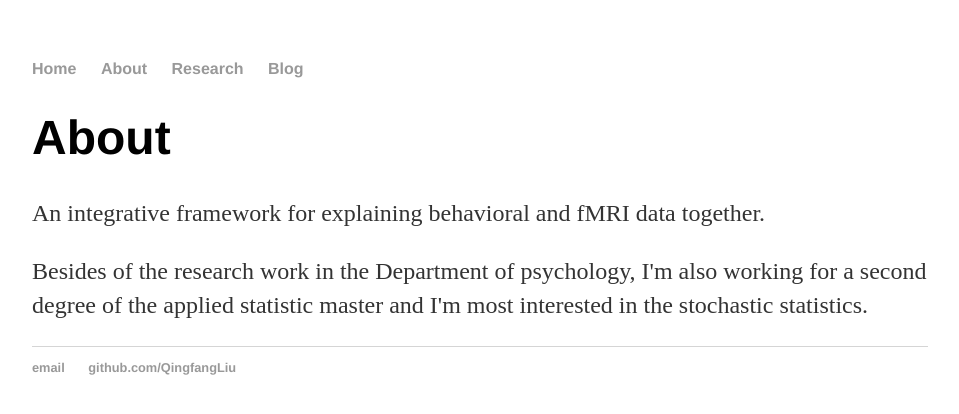
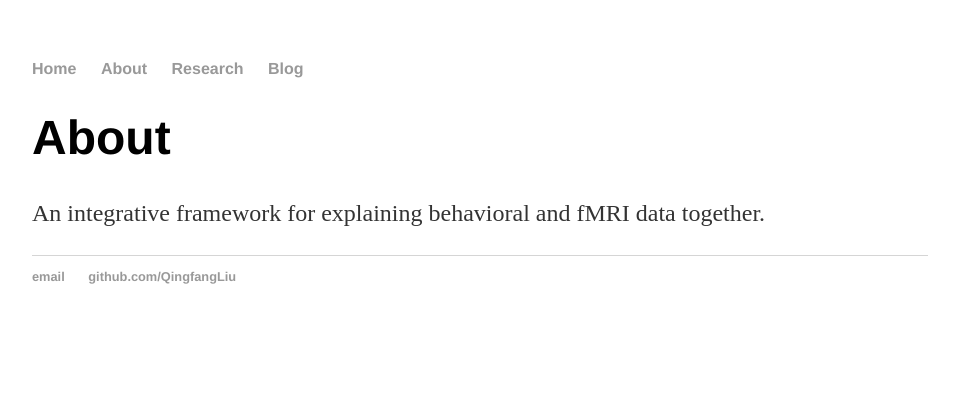
Before and after one commit to QingfangLiu/qingfangliu.github.io, a Jekyll site: the page built from Research/index.html, in a window 1280 px wide. Shown: the top 414 px of the page, without its empty margins (160-1119 px from the left). Built offline with Jekyll 4.4.1, drawn with Linux system fonts in a browser that asks for light colours.

Commit message:
Update index.html

```diff
--- a/Research/index.html
+++ b/Research/index.html
@@ -8,7 +8,5 @@ title: Research
 			<p> An integrative framework for explaining behavioral and fMRI data together.
 			</p>
 
-			<p>
-			Besides of the research work in the Department of psychology, I'm also working for a second degree of the applied statistic master and I'm most interested in the stochastic statistics.
-			</p>
+
 		</div>
```
